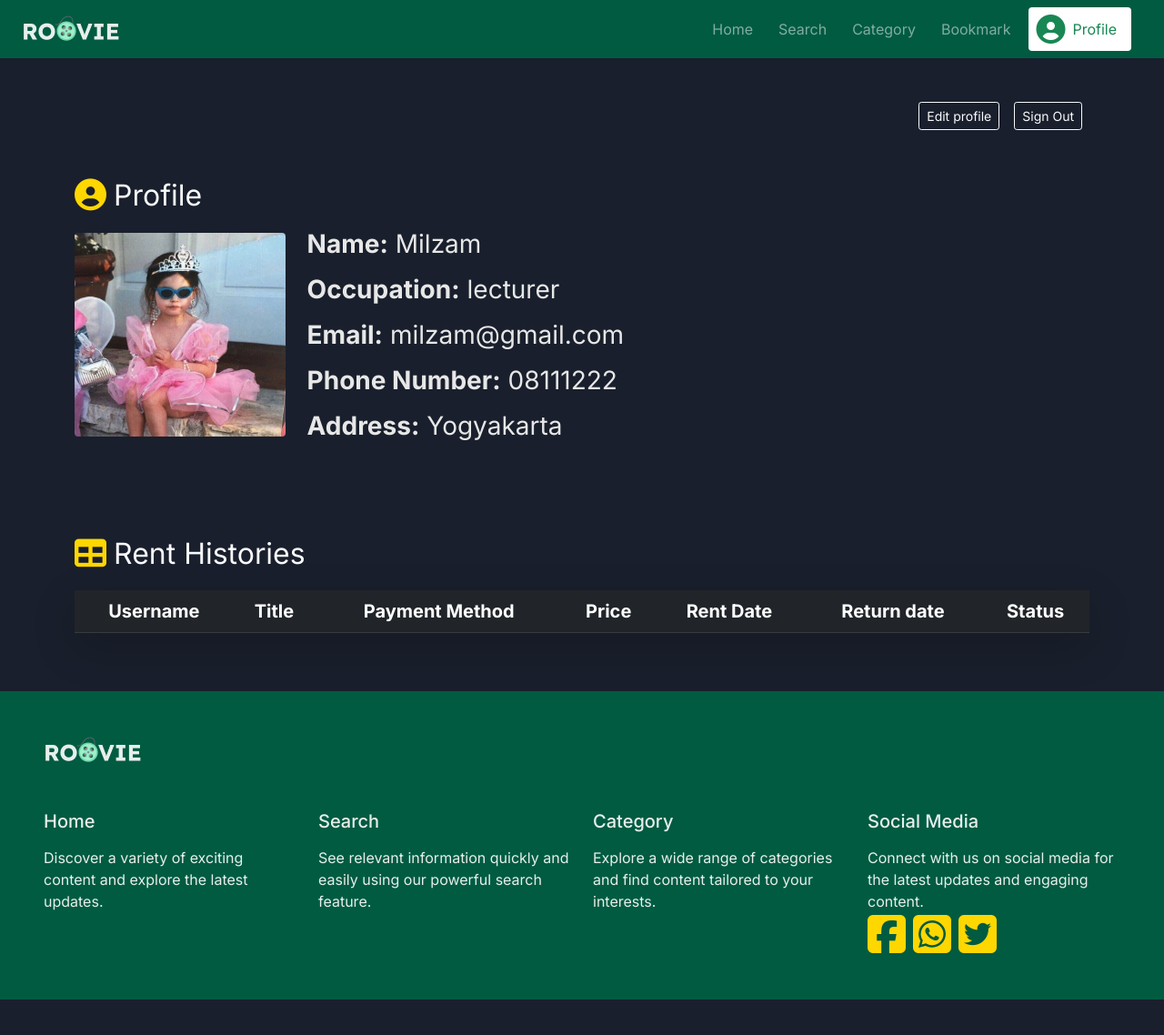
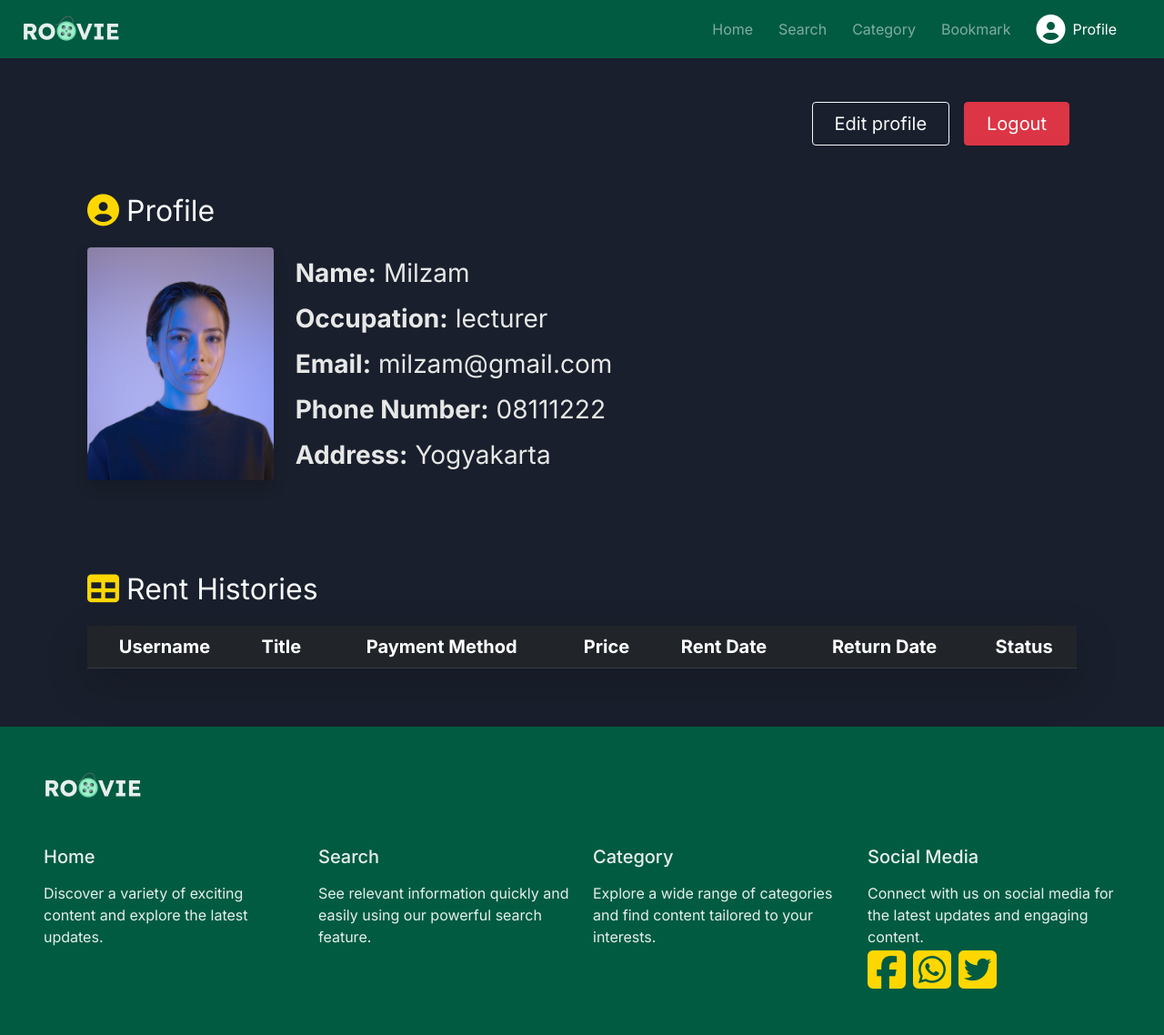
Before and after one commit to Ghatfaner/Project-PAW, a PHP site: page /profile.php in a window 1280 px wide. Shown: the whole page at 91% size. Before the commit the page ends 1099 px from the top, so only its background shows below. Run offline with PHP 8.4, Linux system fonts and the light colour scheme; the visitor is signed in with stand-in values (Sample User, id 1); data comes from the database, SQL or seed files in the repository; data that the repository does not hold is empty; some libraries are stand-ins or nearby versions.

Commit message:
[add] add new pics and new class

```diff
--- a/view/profile.php
+++ b/view/profile.php
@@ -85,9 +85,9 @@ if (!isset($_SESSION['userId'])) {
           <li class="nav-item">
             <a class="nav-link text-white-50" href="../view/bookmark.php">Bookmark</a>
           </li>
-          <li class="nav-item d-flex flex-row align-items-center bg-white rounded px-2 py-1">
-            <i class="fas fa-user-circle fa-2x text-success"></i>
-            <a class="nav-link active text-success" href="../view/profile.php">Profile</a>
+          <li class="nav-item d-flex flex-row align-items-center px-2 py-1">
+            <i href="../view/profile.php" class="fas fa-user-circle fa-2x text-white"></i>
+            <a class="nav-link active text-white" href="../view/profile.php">Profile</a>
           </li>
         </ul>
       </div>
@@ -95,7 +95,7 @@ if (!isset($_SESSION['userId'])) {
     </div>
   </nav>
 
-  <div class="container py-5 d-flex flex-column">
+  <div class="px-5 py-5 d-flex flex-column">
     <?php
       include_once "../controller/control.php";
       $control = new Control();
@@ -103,20 +103,22 @@ if (!isset($_SESSION['userId'])) {
       foreach ($action as $result) {
     ?>
 
-    <div class="d-flex flex-row justify-content-end">
-      <button type="button" class="btn btn-outline-light btn-sm mx-2" name="edit" id="edit">Edit profile</button>
-      <button type="button" class="btn btn-outline-light btn-sm mx-2" id="signout">Sign Out</button>
-    </div>
 
-    <div class="mb-5">
-      <div class="d-flex flex-row align-items-center text-light text-start mt-5 fw-semibold fs-3 gap-2 mb-2">
+    <div class="mb-5 px-5">
+
+      <div class="d-flex flex-row justify-content-end">
+        <button type="button" class="btn btn-outline-light btn-sm mx-2 fs-5 px-4 py-2 rounded" name="edit" id="edit">Edit profile</button>
+        <button type="button" class="btn btn-danger btn-sm mx-2 fs-5 px-4 rounded" id="signout">Logout</button>
+      </div>
+
+      <div class="d-flex flex-row align-items-center text-light text-start mt-5 fw-semibold fs-3 gap-2 mb-3">
         <i class="fas fa-circle-user fa-lg"></i>
         <div class="fs-2">Profile</div>
       </div>
 
       <div class="d-flex flex-row justify-content-start align-items-center gap-4 mb-5">
 
-        <img src="../pictures/profpic.jpeg" alt="Profile Picture" class="profile rounded" style="height: 14rem;">
+        <img src="../pictures/pp-1.jpg" alt="Profile Picture" class="profile rounded shadow" style="height: 16rem;">
 
         <div class="d-flex flex-column gap-2">
           <div class="duration d-flex flex-row">
@@ -157,7 +159,7 @@ if (!isset($_SESSION['userId'])) {
       }
     ?>
 
-  <div class="rent">
+  <div class="rent px-5">
     <div class="d-flex flex-row align-items-center text-light text-start fs-3 gap-2 mb-3">
       <i class="fas fa-table fa-lg"></i>
       <div class="fs-2 fw-semibold">Rent Histories</div>
@@ -172,7 +174,7 @@ if (!isset($_SESSION['userId'])) {
             <th scope="col">Payment Method</th>
             <th scope="col">Price</th>
             <th scope="col">Rent Date</th>
-            <th scope="col">Return date</th>
+            <th scope="col">Return Date</th>
             <th scope="col">Status</th>
           </tr>
         </thead>
--- a/view/rent.php
+++ b/view/rent.php
@@ -257,10 +257,10 @@ if(!isset($_SESSION['userId'])) {
 
             if ($action == NULL) {
               echo "<script>alert('Rent Success!')</script>";
-              echo "<script>window.location.href = 'index.php'</script>";
+              echo "<script>window.location.href = '../view/profile.php'</script>";
             } else {
               echo "<script>alert('Rent Failed!')</script>";
-              echo "<script>window.location.href = 'index.php'</script>";
+              echo "<script>window.location.href = '../view/index.php'</script>";
             }
           }
         ?>
```
Also changed, not shown: view/category.php (+5 -4 lines), view/index.php (+5 -4 lines), view/search.php (+6 -5 lines), pictures/pp-1.jpg (added), pictures/pp-2.jpeg (added).
